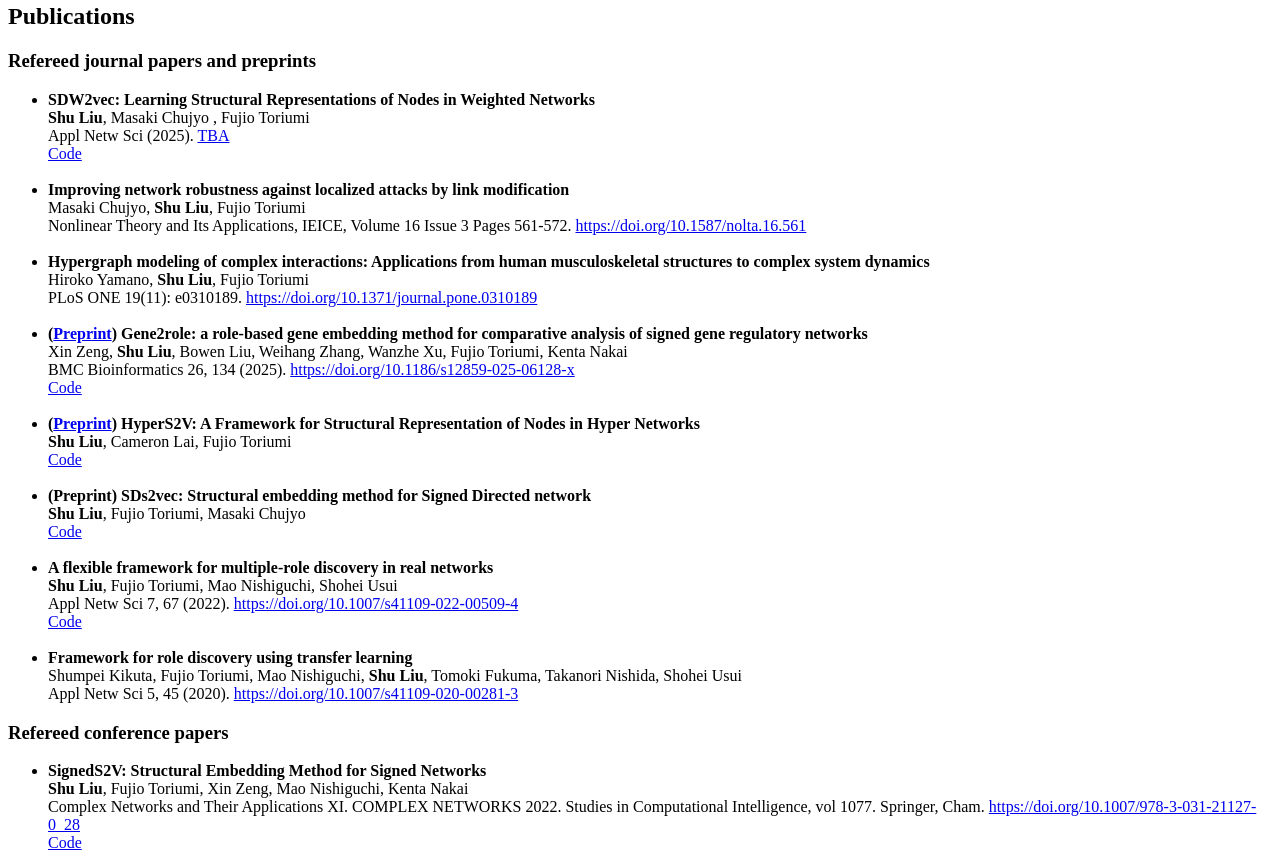
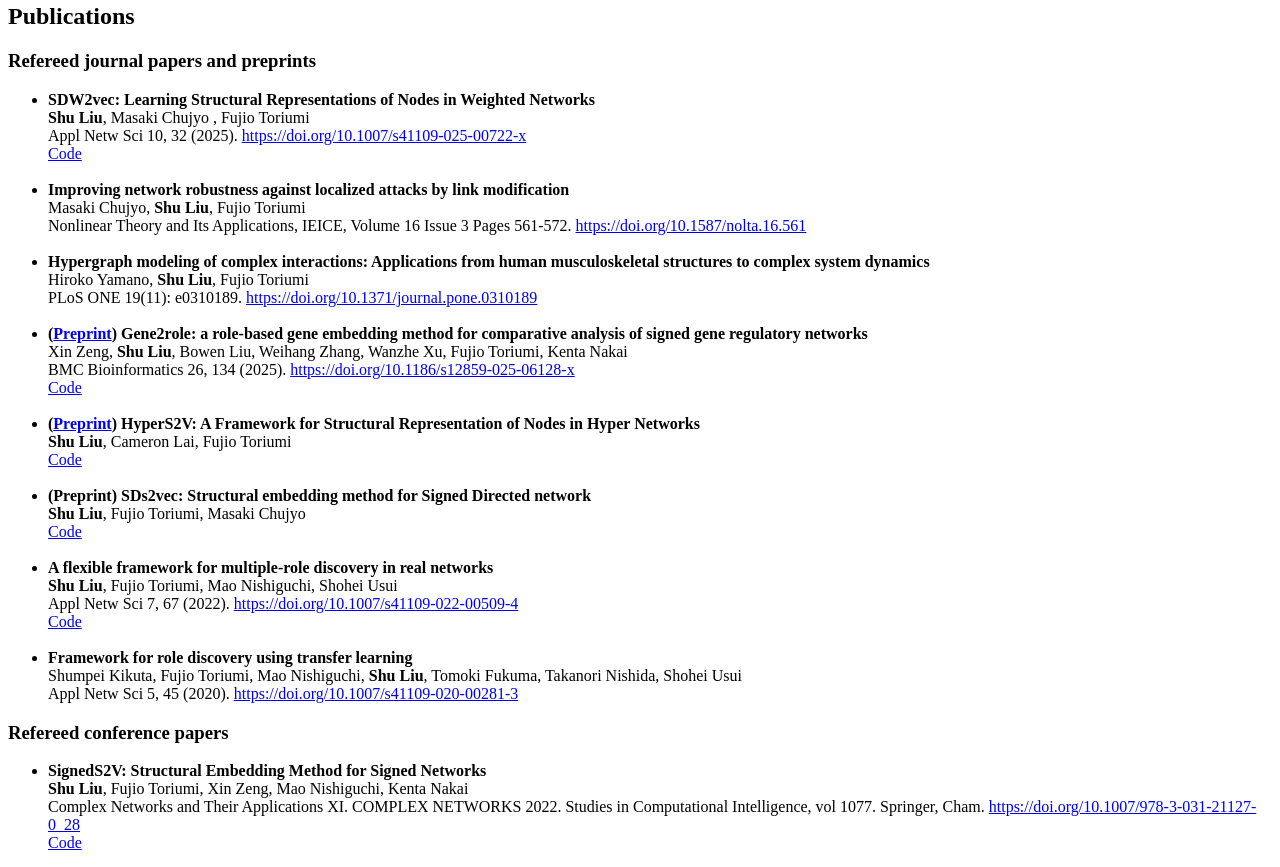
Before and after one commit to liushu2019/shuliu.github.io, a plain HTML site: page index.html in a window 1280 px wide. Shown: the part 854-1721 px from the top of the page. Drawn offline with Linux system fonts and the light colour scheme.

Commit message:
Update index.html

```diff
--- a/index.html
+++ b/index.html
@@ -76,7 +76,7 @@
           <b>SDW2vec: Learning Structural Representations of Nodes in Weighted Networks</b> <br>
           <b>Shu Liu</b>, Masaki Chujyo
 , Fujio Toriumi<br>
-          Appl Netw Sci (2025). <a href="TBA">TBA </a><br><a href="https://github.com/liushu2019/SDW2vec">Code</a>
+          Appl Netw Sci 10, 32 (2025). <a href="https://doi.org/10.1007/s41109-025-00722-x">https://doi.org/10.1007/s41109-025-00722-x </a><br><a href="https://github.com/liushu2019/SDW2vec">Code</a>
 </li><br>
         <li><b>Improving network robustness against localized attacks by link modification</b> <br>
           Masaki Chujyo, <b>Shu Liu</b>, Fujio Toriumi<br>
```
